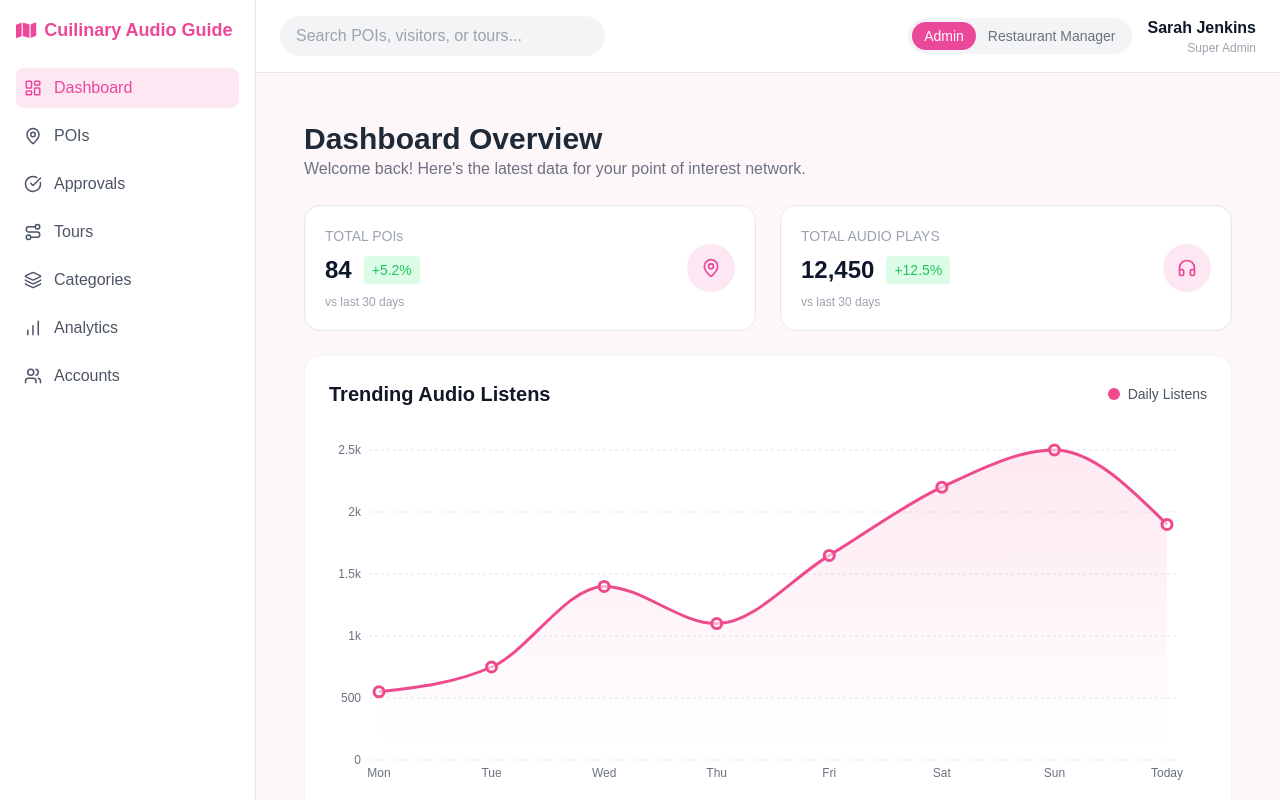
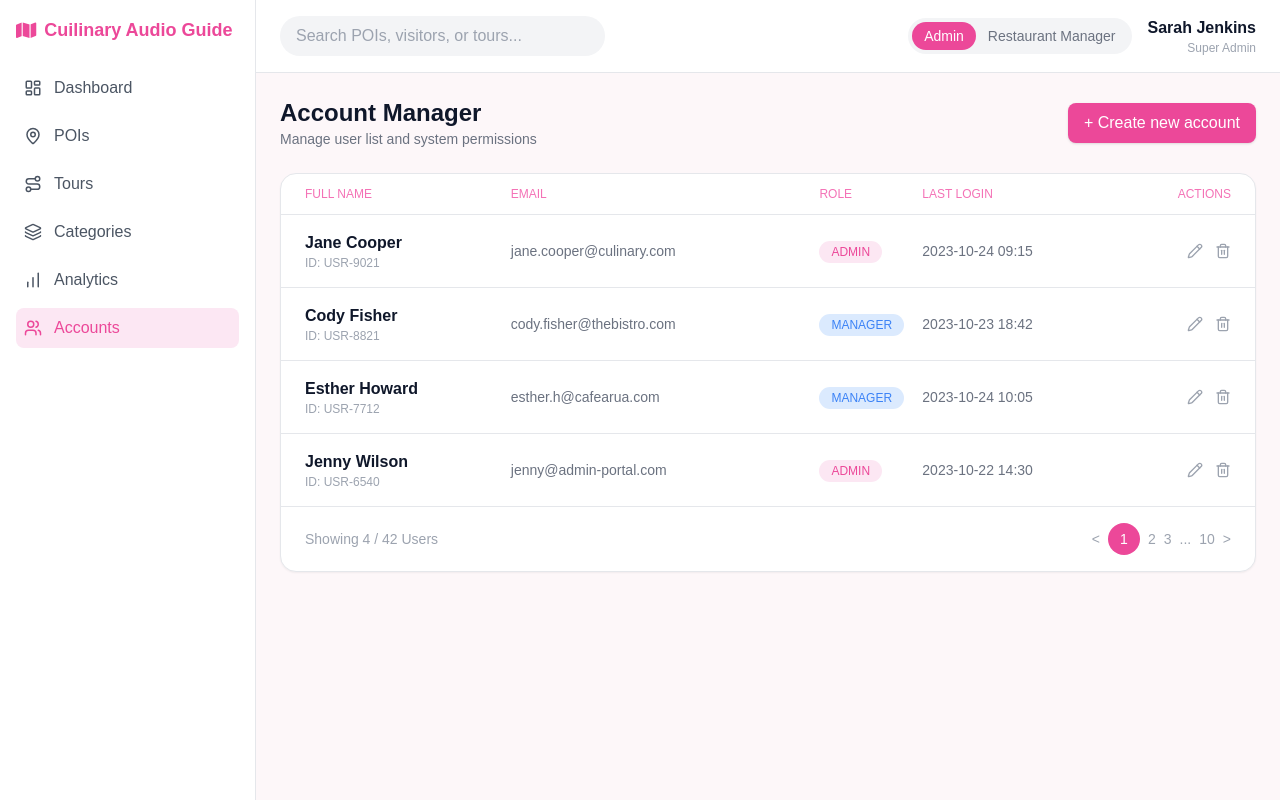
Before and after one commit to AudioGo-Project/AudioGo, a React (Vite) app in the folder web/: page /accounts in a window 1280 px wide. Before the commit this address led to /. Shown: the top 800 px of the page. Built offline with nearby package versions, Linux system fonts and the light colour scheme.

Commit message:
Accounts UI

```diff
--- a/web/src/App.jsx
+++ b/web/src/App.jsx
@@ -1,7 +1,8 @@
 import { BrowserRouter, Routes, Route, Navigate } from "react-router-dom";
+import MainLayout from "./layouts/MainLayout";
 import DashboardPage from "./pages/DashboardPage";
 import POIPage from "./pages/POIPage";
-import MainLayout from "./layouts/MainLayout";
+import AccountsPage from "./pages/AccountsPage"
 
 export default function App() {
   return (
@@ -27,6 +28,16 @@ export default function App() {
           }
         />
 
+        {/* Accounts */}
+        <Route
+          path="/accounts"
+          element={
+            <MainLayout>
+              <AccountsPage />
+            </MainLayout>
+          }
+        />
+
         {/* fallback */}
         <Route path="*" element={<Navigate to="/" />} />
       </Routes>
--- a/web/src/components/Sidebar.jsx
+++ b/web/src/components/Sidebar.jsx
@@ -26,9 +26,9 @@ export default function Sidebar() {
           POIs
         </MenuItem>
 
-        <MenuItem to="/approvals" icon={<CheckCircle size={18} />}>
+        {/* <MenuItem to="/approvals" icon={<CheckCircle size={18} />}>
           Approvals
-        </MenuItem>
+        </MenuItem> */}
 
         <MenuItem to="/tours" icon={<Route size={18} />}>
           Tours
--- /dev/null
+++ b/web/src/pages/AccountsPage.jsx
@@ -0,0 +1,138 @@
+import { Pencil, Trash2 } from "lucide-react"
+
+const users = [
+  {
+    name: "Jane Cooper",
+    email: "jane.cooper@culinary.com",
+    role: "ADMIN",
+    lastLogin: "2023-10-24 09:15",
+    id: "USR-9021",
+    avatar: "https://i.pravatar.cc/40?img=1",
+  },
+  {
+    name: "Cody Fisher",
+    email: "cody.fisher@thebistro.com",
+    role: "MANAGER",
+    lastLogin: "2023-10-23 18:42",
+    id: "USR-8821",
+    avatar: "https://i.pravatar.cc/40?img=2",
+  },
+  {
+    name: "Esther Howard",
+    email: "esther.h@cafearua.com",
+    role: "MANAGER",
+    lastLogin: "2023-10-24 10:05",
+    id: "USR-7712",
+    avatar: "https://i.pravatar.cc/40?img=3",
+  },
+  {
+    name: "Jenny Wilson",
+    email: "jenny@admin-portal.com",
+    role: "ADMIN",
+    lastLogin: "2023-10-22 14:30",
+    id: "USR-6540",
+    avatar: "https://i.pravatar.cc/40?img=4",
+  },
+]
+
+const roleStyle = (role) => {
+  if (role === "ADMIN") return "bg-pink-100 text-pink-500"
+  return "bg-blue-100 text-blue-500"
+}
+
+export default function AccountsPage() {
+  return (
+    <div>
+      {/* HEADER */}
+      <div className="flex justify-between items-center mb-6">
+        <div>
+          <h1 className="text-2xl font-bold">Account Manager</h1>
+          <p className="text-gray-500 text-sm">
+            Manage user list and system permissions
+          </p>
+        </div>
+
+        <button className="flex items-center gap-2 px-4 py-2 bg-pink-500 text-white rounded-lg shadow hover:bg-pink-600">
+          + Create new account
+        </button>
+      </div>
+
+      {/* TABLE */}
+      <div className="bg-white rounded-2xl border shadow-sm overflow-hidden">
+        {/* HEADER */}
+        <div className="grid grid-cols-[2fr_3fr_1fr_2fr_1fr] text-xs text-pink-400 px-6 py-3 border-b font-medium">
+          {/* <span>AVATAR</span> */}
+          <span>FULL NAME</span>
+          <span>EMAIL</span>
+          <span>ROLE</span>
+          <span>LAST LOGIN</span>
+          <span className="text-right">ACTIONS</span>
+        </div>
+
+        {/* ROWS */}
+        {users.map((user, i) => (
+        <div
+            key={i}
+            className="grid grid-cols-[2fr_3fr_1fr_2fr_1fr] items-center px-6 py-4 border-b hover:bg-gray-50"
+        >
+            {/* AVATAR */}
+            {/* <img
+              src={user.avatar}
+              className="w-10 h-10 rounded-full"
+            /> */}
+
+            {/* NAME */}
+            <div>
+              <p className="font-semibold">{user.name}</p>
+              <p className="text-xs text-gray-400">ID: {user.id}</p>
+            </div>
+
+            {/* EMAIL */}
+            <div className="text-gray-500 text-sm">
+              {user.email}
+            </div>
+
+            {/* ROLE */}
+            <div>
+              <span
+                className={`px-3 py-1 text-xs rounded-full font-medium ${roleStyle(
+                  user.role
+                )}`}
+              >
+                {user.role}
+              </span>
+            </div>
+
+            {/* LAST LOGIN */}
+            <div className="text-sm text-gray-500">
+              {user.lastLogin}
+            </div>
+
+            {/* ACTION */}
+            <div className="flex justify-end gap-3 text-gray-400">
+              <Pencil size={16} className="cursor-pointer" />
+              <Trash2 size={16} className="cursor-pointer" />
+            </div>
+          </div>
+        ))}
+
+        {/* FOOTER */}
+        <div className="flex justify-between items-center px-6 py-4 text-sm text-gray-400">
+          <span>Showing 4 / 42 Users</span>
+
+          <div className="flex items-center gap-2">
+            <button>{"<"}</button>
+            <button className="w-8 h-8 bg-pink-500 text-white rounded-full">
+              1
+            </button>
+            <button>2</button>
+            <button>3</button>
+            <span>...</span>
+            <button>10</button>
+            <button>{">"}</button>
+          </div>
+        </div>
+      </div>
+    </div>
+  )
+}
--- a/web/src/pages/POIPage.jsx
+++ b/web/src/pages/POIPage.jsx
@@ -53,11 +53,11 @@ export default function POIPage() {
         </div>
 
         <div className="flex gap-3">
-          <button className="px-4 py-2 border border-pink-300 text-pink-500 rounded-lg hover:bg-pink-50">
+          {/* <button className="px-4 py-2 border border-pink-300 text-pink-500 rounded-lg hover:bg-pink-50">
             Filter
-          </button>
-          <button className="px-4 py-2 bg-pink-500 text-white rounded-lg shadow">
-            + Add POI
+          </button> */}
+          <button className="px-4 py-2 bg-pink-500 text-white rounded-lg shadow hover:bg-pink-600 ">
+            + Create new POI
           </button>
         </div>
       </div>
@@ -131,7 +131,7 @@ export default function POIPage() {
             {/* ACTION */}
             <div className="flex justify-end items-center gap-3 text-gray-400">
               {poi.status === "Pending" ? (
-                <button className="px-3 py-1 bg-pink-500 text-white text-xs rounded-lg">
+                <button className="px-3 py-1 bg-pink-500 text-white text-xs rounded-lg hover:bg-pink-600">
                   Approve Request
                 </button>
               ) : (
```
